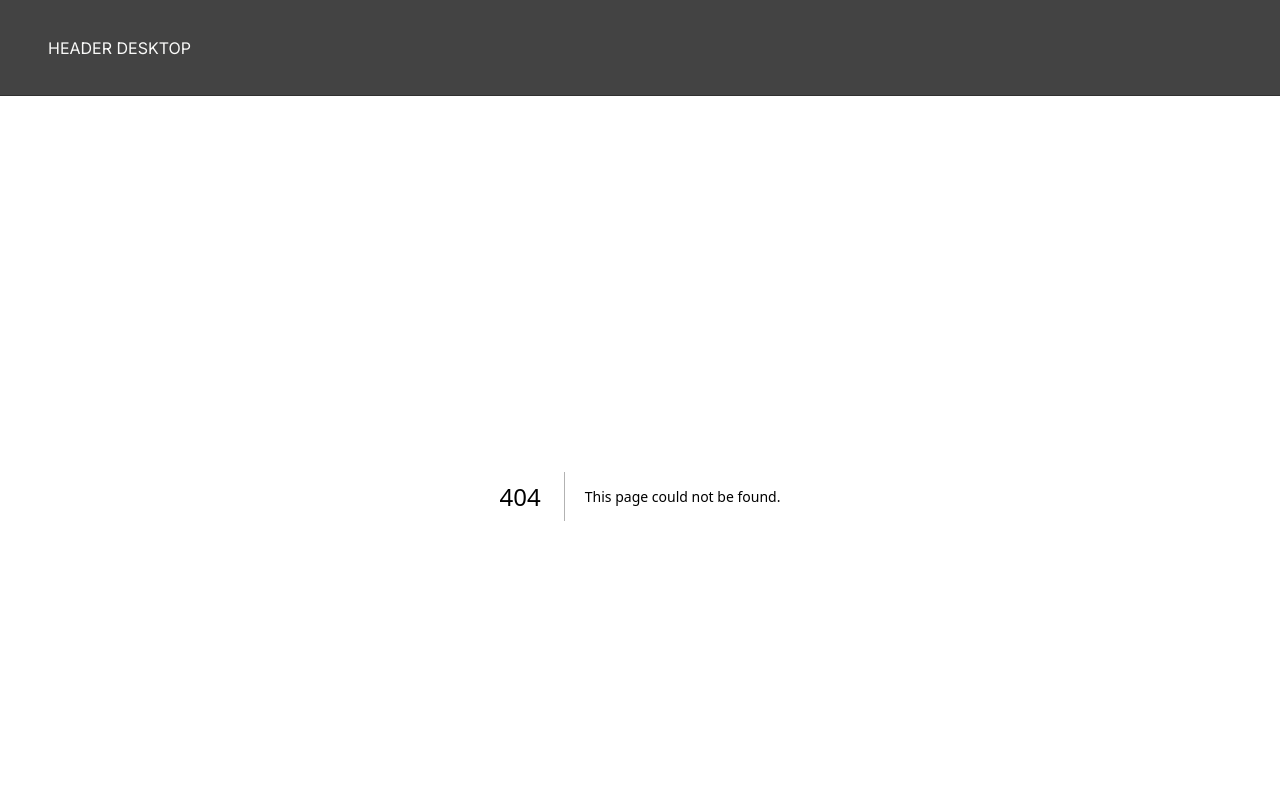
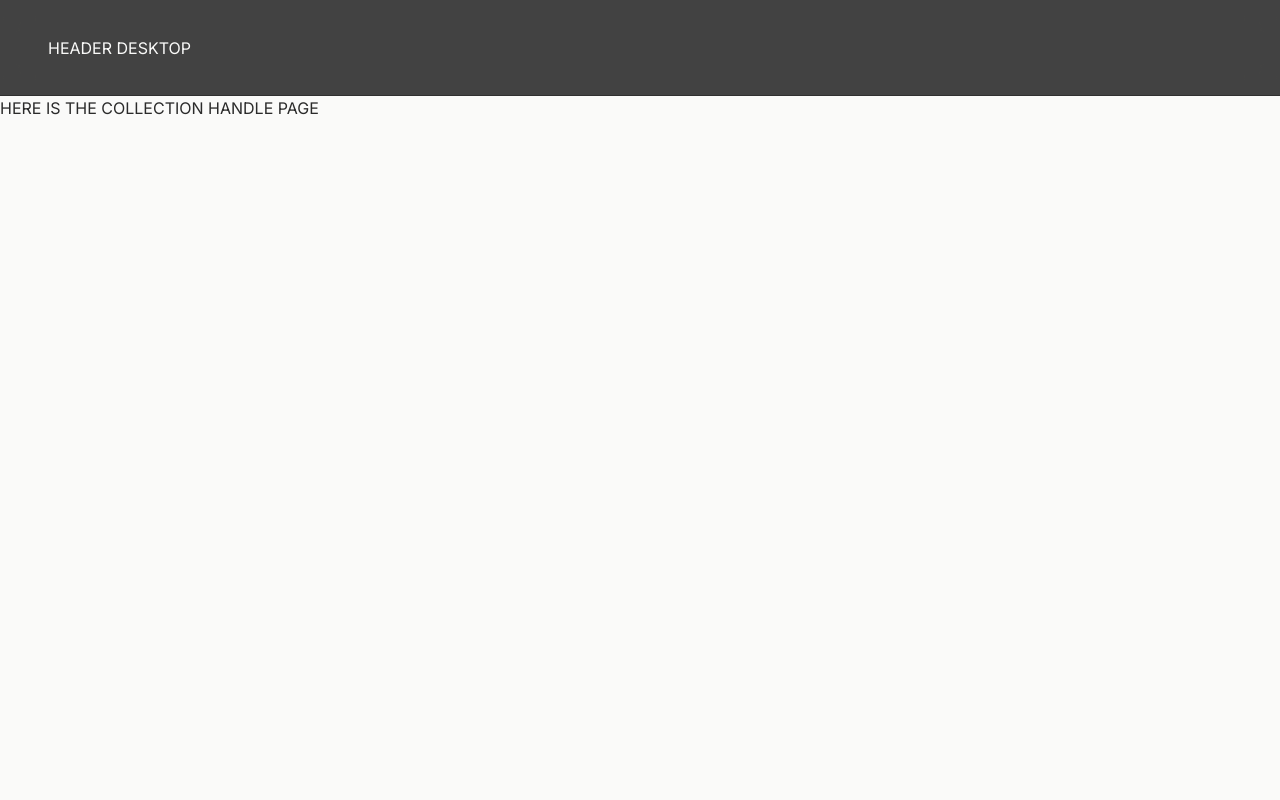
Before and after one commit to grasshousedev/Hydrogen-Next.js, a Next.js app: page /collections/collectionHandle in a window 1280 px wide. Before the commit this address had no page. Shown: the top 800 px of the page. Built offline with nearby package versions, Linux system fonts and the light colour scheme.

Commit message:
Add placeholder page for /collections/:handle (#59)

```diff
--- /dev/null
+++ b/app/collections/collectionHandle/page.tsx
@@ -0,0 +1,7 @@
+export default function Collection() {
+    return (
+      <>
+        HERE IS THE COLLECTION HANDLE PAGE
+      </>
+    )
+  }
```
